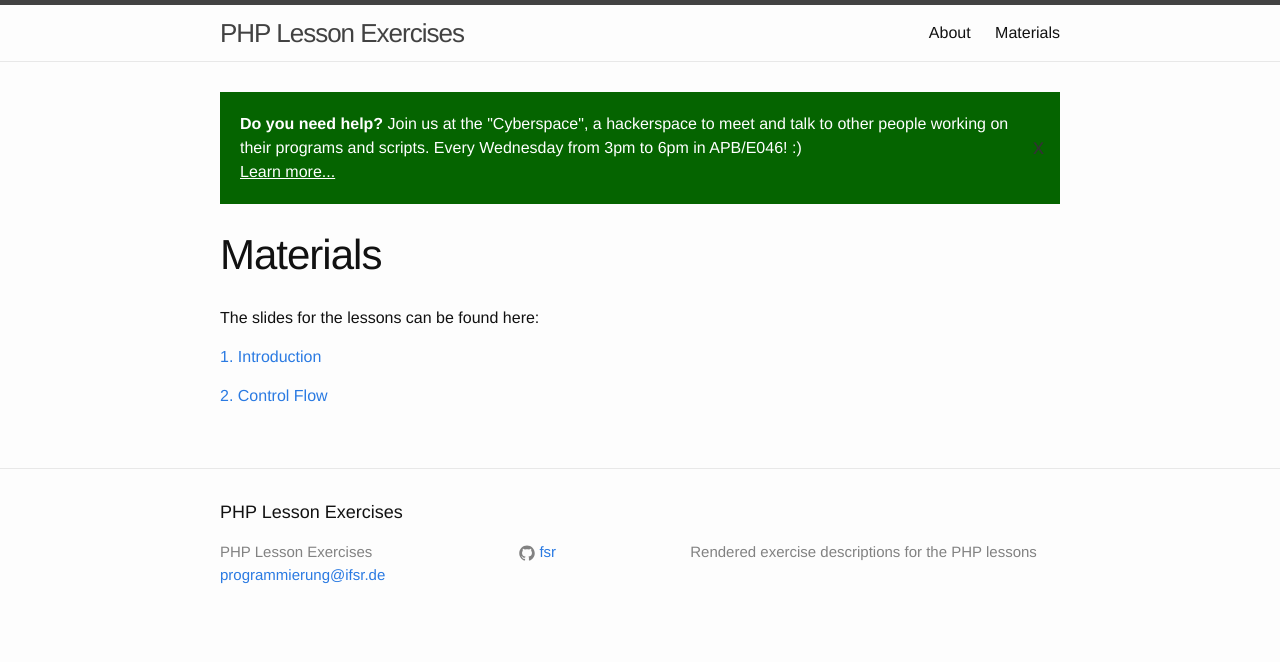
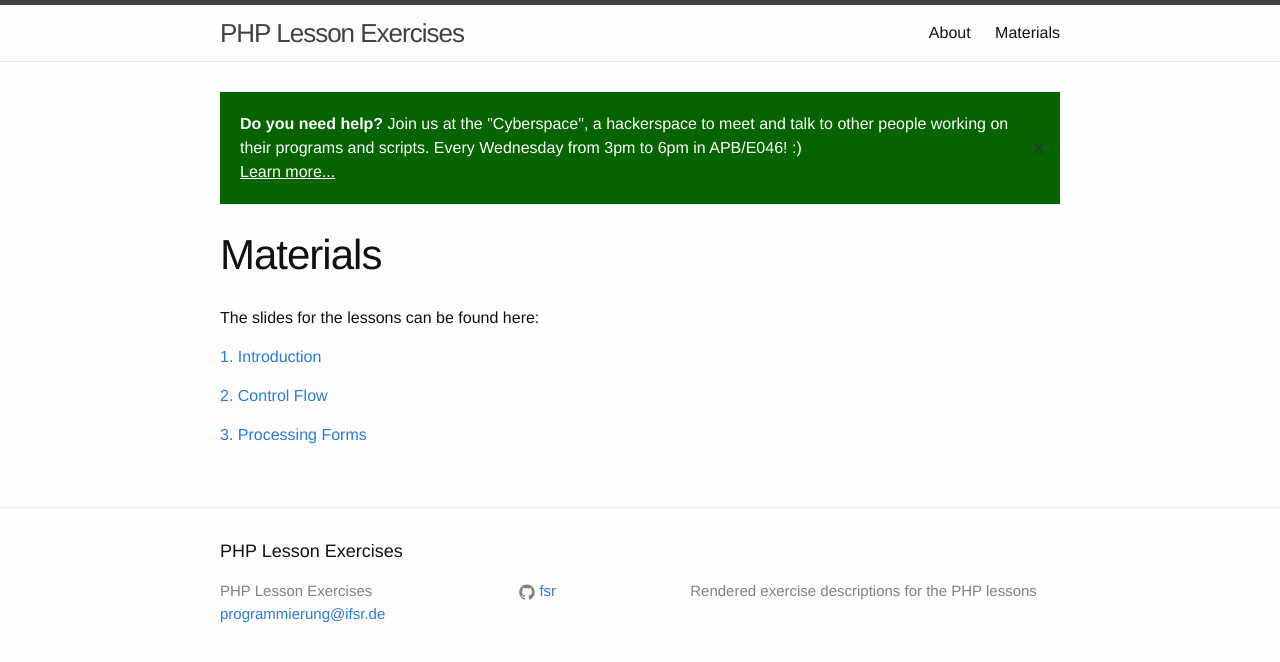
Before and after one commit to fsr/php-lessons, a Jekyll site: the page built from materials.md, in a window 1280 px wide. Shown: the top 662 px of the page. Built offline with Jekyll 4.4.1, drawn with Linux system fonts in a browser that asks for light colours.

Commit message:
Prepare for 3rd lesson

```diff
--- a/_data/materials.yml
+++ b/_data/materials.yml
@@ -9,3 +9,8 @@ slides:
     name: Control Flow
     url: https://ifsr.de/kurs-materialien/php/02-control-flow.pdf
     published: True
+  -
+    number: 3
+    name: Processing Forms
+    url: https://ifsr.de/kurs-materialien/php/03-processing-forms.pdf
+    published: True
```
